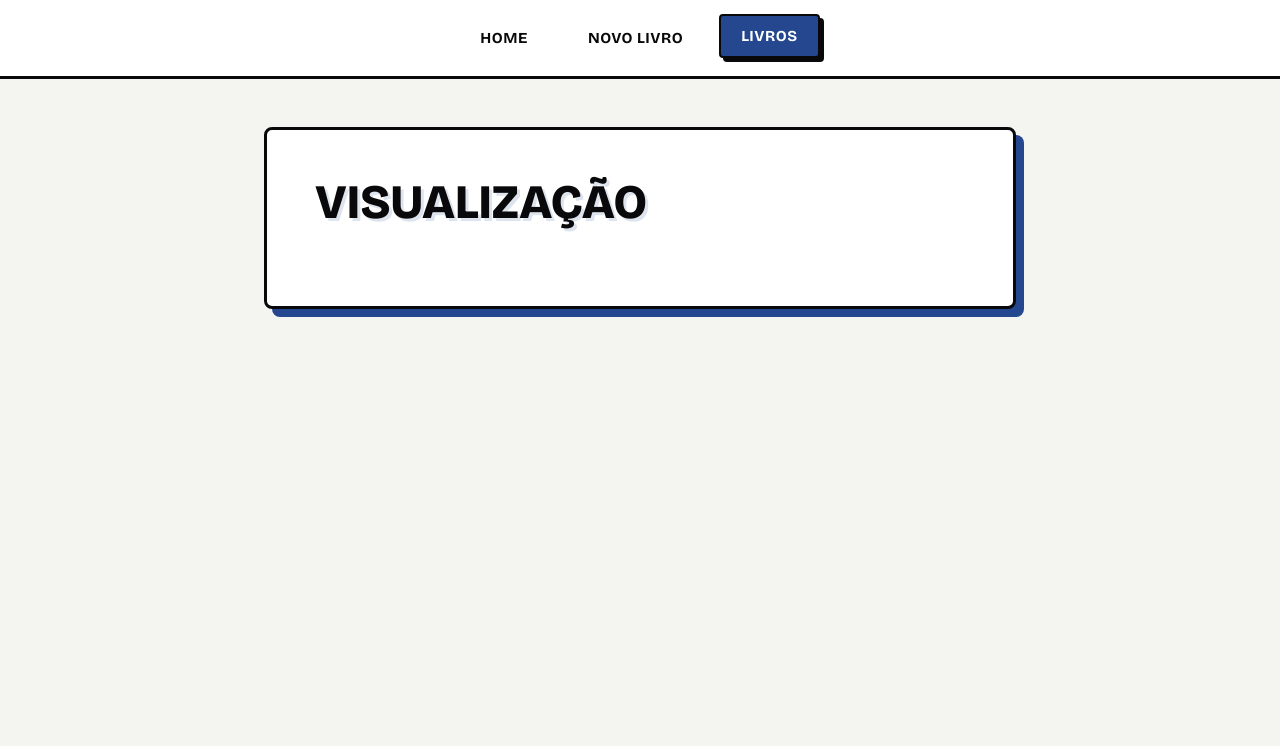
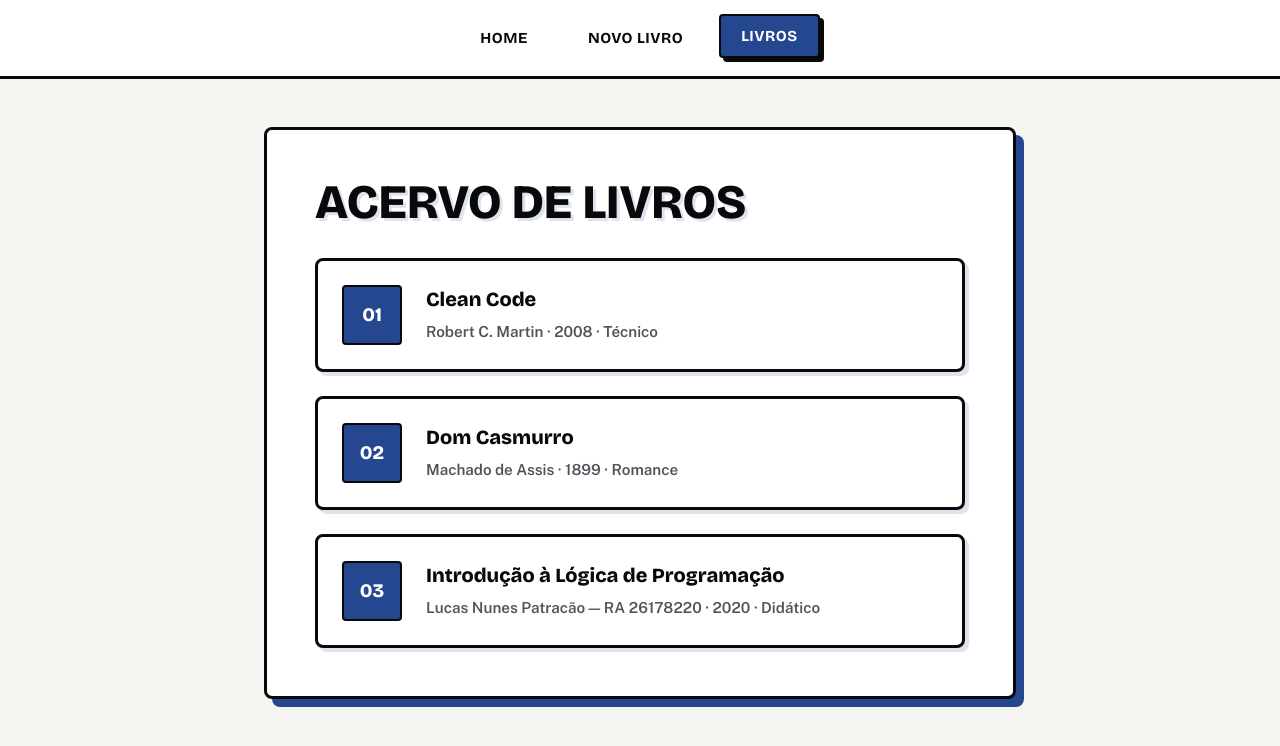
Before and after one commit to lucaspatracao/router-26178220, a React (Vite) app: page /livros in a window 1280 px wide. Shown: the top 746 px of the page. Built offline with nearby package versions, Linux system fonts and the light colour scheme.

Commit message:
feat: visualização em lista alfabética pelo título (C=4)

```diff
--- a/src/pages/Visualizacao.jsx
+++ b/src/pages/Visualizacao.jsx
@@ -1,7 +1,33 @@
-export default function Visualizacao() {
+import { Link } from 'react-router-dom'
+
+// Props vindas do App: title (constante) e registros (estado central).
+export default function Visualizacao({ title, registros }) {
+    // Sem registros: mensagem com link para o cadastro.
+    if (registros.length === 0) {
+        return (
+            <section>
+                <h1>{title}</h1>
+                <p>Nenhum livro cadastrado. <Link to="/livros/novo">Cadastre o primeiro</Link>.</p>
+            </section>
+        )
+    }
+
+    // C=4: ordem alfabética pelo Título. Cópia para não mutar o estado.
+    const ordenados = [...registros].sort((a, b) =>
+        a.titulo.localeCompare(b.titulo, 'pt-BR')
+    )
+
     return (
         <section>
-            <h1>Visualização</h1>
+            <h1>{title}</h1>
+            <ul className="lista">
+                {ordenados.map((r) => (
+                    <li key={r.id}>
+                        <div className="titulo">{r.titulo}</div>
+                        <div className="detalhe">{r.autor} · {r.ano} · {r.genero}</div>
+                    </li>
+                ))}
+            </ul>
         </section>
     )
 }
```
